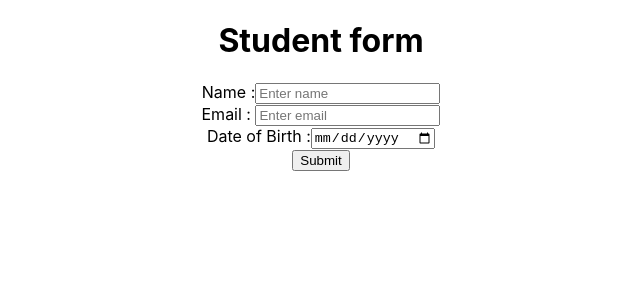
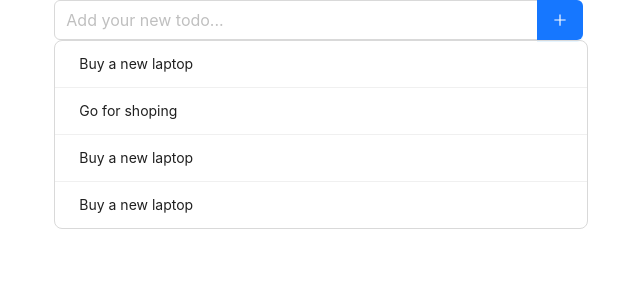
Before and after one commit to vikas62081/Training-Program-Batch-1, a React (Create React App) app in the folder react-app/: page / in a window 1280 px wide. Shown: the top 300 px of the page, without its empty margins (319-959 px from the left). Built offline with nearby package versions, Linux system fonts and the light colour scheme.

Commit message:
creating todo app

```diff
--- a/react-app/package.json
+++ b/react-app/package.json
@@ -3,12 +3,15 @@
   "version": "0.1.0",
   "private": true,
   "dependencies": {
+    "@ant-design/icons": "^4.8.0",
     "@testing-library/jest-dom": "^5.16.5",
     "@testing-library/react": "^13.4.0",
     "@testing-library/user-event": "^13.5.0",
+    "antd": "^5.1.2",
     "react": "^18.2.0",
     "react-dom": "^18.2.0",
     "react-scripts": "5.0.1",
+    "uuid": "^9.0.0",
     "web-vitals": "^2.1.4"
   },
   "scripts": {
--- a/react-app/src/App.css
+++ b/react-app/src/App.css
@@ -1,5 +1,5 @@
 .App {
-  text-align: center;
+  /* text-align: center; */
   /* display: grid;
   grid-template-columns: auto auto auto;
   gap:10px; */
--- a/react-app/src/App.js
+++ b/react-app/src/App.js
@@ -2,11 +2,12 @@ import { useEffect, useState } from "react";
 import "./App.css";
 import Counter, { Grettings } from "./components/Counter";
 import StudentForm from "./components/Form";
+import Todo from "./components/Todo";
 
 const App = () => {
   return (
     <div className="App">
-      <StudentForm />
+      <Todo />
     </div>
   );
 };
--- a/react-app/src/components/Form.js
+++ b/react-app/src/components/Form.js
@@ -1,28 +1,24 @@
 import React, { useState } from "react";
+const initialFormData = {
+  name: "",
+  email: "",
+  dob: "",
+};
+const StudentForm = () => {
+  const [formData, setFormData] = useState(initialFormData);
+  const onChange = (e) => {
+    setFormData({ ...formData, [e.target.name]: e.target.value });
+    console.log(e.target.name, e.target.value);
+  };
 
-const StudentForm = () => {
-  const [name, setName] = useState("");
-  const [email, setEmail] = useState("");
-  const [dob, setDob] = useState("");
-
-  const changeName = (e) => {
-    setName(e.target.value);
-  };
-  const changeEmail = (e) => {
-    setEmail(e.target.value);
-  };
-  const changeDob = (e) => {
-    setDob(e.target.value);
-  };
   const handleFormSubmit = (e) => {
     e.preventDefault();
+    const { name, email, dob } = formData;
     console.log(name, email, dob);
     resetForm();
   };
   const resetForm = () => {
-    setName("");
-    setEmail("");
-    setDob("");
+    setFormData(initialFormData);
   };
 
   return (
@@ -33,8 +29,8 @@ const StudentForm = () => {
           Name :
           <input
             name="name"
-            value={name}
-            onChange={changeName}
+            value={formData.name}
+            onChange={onChange}
             placeholder="Enter name"
             type="text"
             required
@@ -47,8 +43,8 @@ const StudentForm = () => {
             placeholder="Enter email"
             type="email"
             required
-            value={email}
-            onChange={changeEmail}
+            value={formData.email}
+            onChange={onChange}
           />
         </div>
         <div>
@@ -57,8 +53,8 @@ const StudentForm = () => {
             name="dob"
             type="date"
             required
-            value={dob}
-            onChange={changeDob}
+            value={formData.dob}
+            onChange={onChange}
           />
         </div>
         <div>
--- /dev/null
+++ b/react-app/src/components/Todo/index.js
@@ -0,0 +1,69 @@
+import { PlusOutlined } from "@ant-design/icons";
+import { Button, Col, Input, List, Row, Typography } from "antd";
+import React, { useState } from "react";
+const initialTodos = [
+  {
+    id: 1,
+    title: "Buy a new laptop",
+    status: "pending",
+  },
+  {
+    id: 2,
+    title: "Go for shoping",
+    status: "pending",
+  },
+  {
+    id: 3,
+    title: "Buy a new laptop",
+    status: "pending",
+  },
+  {
+    id: 3,
+    title: "Buy a new laptop",
+    status: "pending",
+  },
+];
+const Todo = () => {
+  const [todos, setTodos] = useState(initialTodos);
+  const [newTodoTitle, setNewTodoTitle] = useState("");
+  const handleChange = (e) => {
+    setNewTodoTitle(e.target.value);
+  };
+  const addNewTodo = () => {
+    const newTodo = { id: 4, title: newTodoTitle, status: "pending" };
+    setTodos([...todos, newTodo]);
+    setNewTodoTitle("");
+  };
+  return (
+    <>
+      {/* {todos.map((todo) => (
+        <div>
+          <h4>{todo.title}</h4>
+        </div>
+      ))} */}
+      <Row justify="center">
+        <Col span={10}>
+          <Input.Group compact>
+            <Input
+              name="newTodoTitle"
+              value={newTodoTitle}
+              onChange={handleChange}
+              placeholder="Add your new todo..."
+              size="large"
+              style={{ width: "calc(100% - 50px)" }}
+            />
+            <Button type="primary" size="large" onClick={addNewTodo}>
+              <PlusOutlined />
+            </Button>
+          </Input.Group>
+          <List
+            bordered
+            dataSource={todos}
+            renderItem={(todo) => <List.Item>{todo.title}</List.Item>}
+          />
+        </Col>
+      </Row>
+    </>
+  );
+};
+export default Todo;
```
Also changed, not shown: 1 other file (tests, documents, lock files or other folders).
